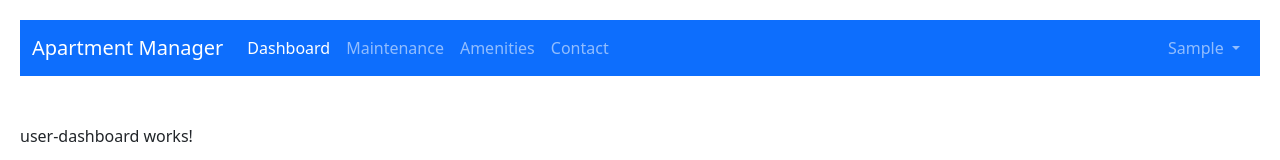
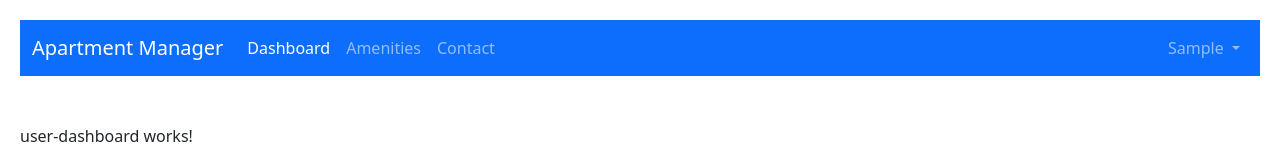
Before and after one commit to cemorta/apartmentmansys-angular, an Angular app: page /user/dashboard in a window 1280 px wide. Shown: the top 160 px of the page. Built offline with nearby package versions, Linux system fonts and the light colour scheme; sample sign-in values are in the browser's storage.

Commit message:
Do not show Maintenance link to staff users who are also non resident or flat owner

```diff
--- a/src/app/app.component.html
+++ b/src/app/app.component.html
@@ -43,7 +43,7 @@
         <li *ngIf="authService.isResident() || authService.isFlatOwner()" class="nav-item">
           <a class="nav-link" routerLink="/user/my-apartment" routerLinkActive="active">My Apartment</a>
         </li>
-        <li class="nav-item">
+        <li *ngIf="!authService.isStaff() && authService.isResident() && authService.isFlatOwner()" class="nav-item">
           <a class="nav-link" routerLink="/user/maintenance-requests" routerLinkActive="active">Maintenance</a>
         </li>
         <li class="nav-item">
```
